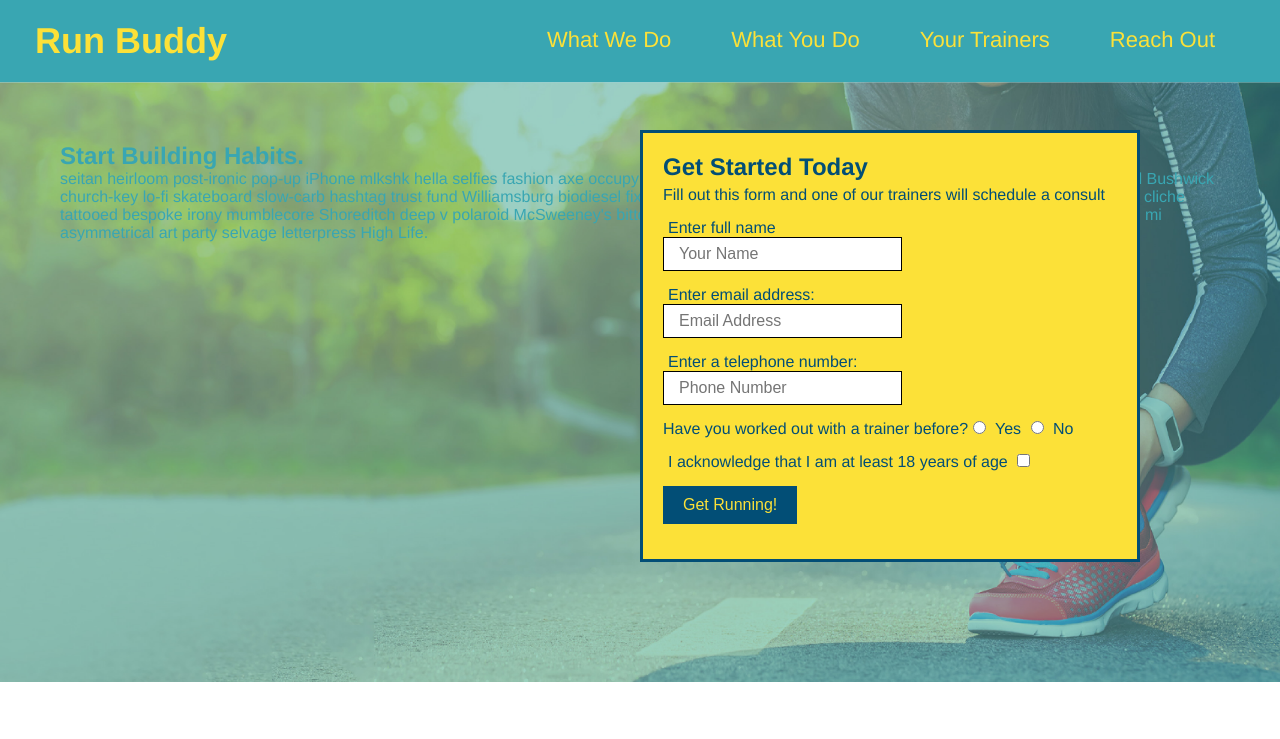
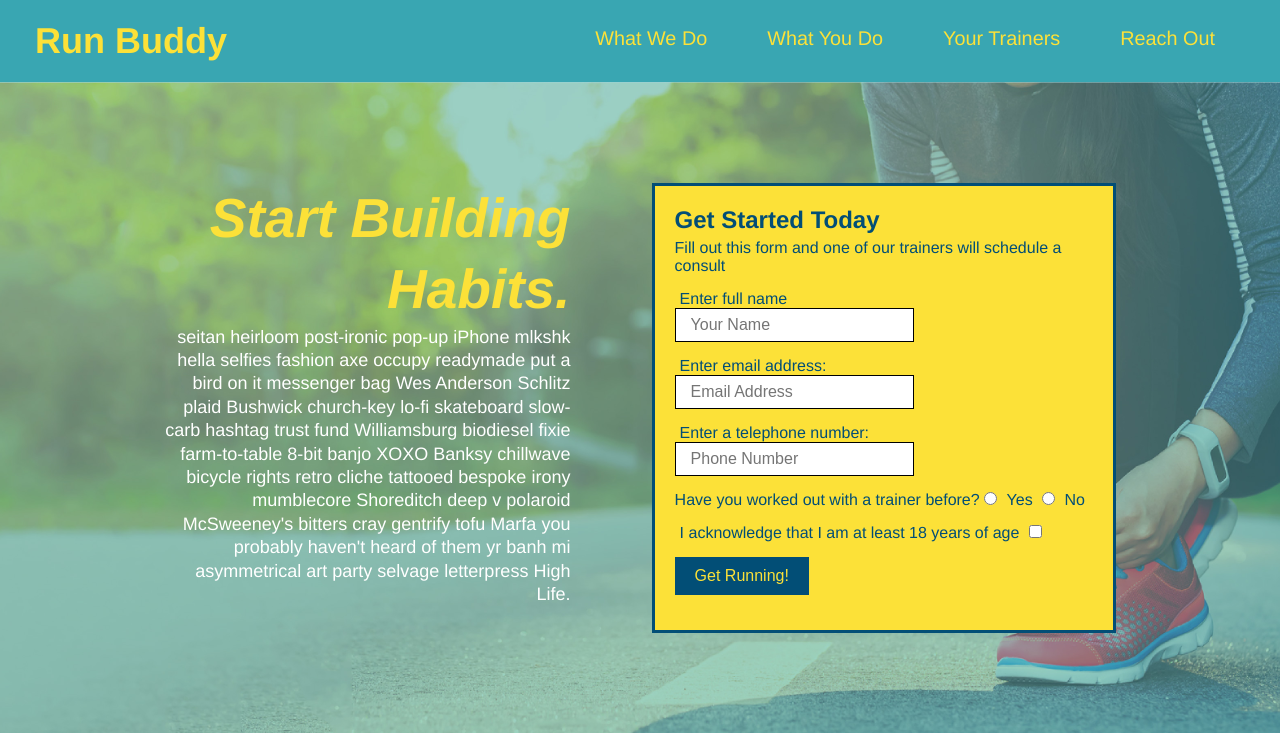
Before and after one commit to AaronCox73/run-buddy2, a plain HTML site: page index.html in a window 1280 px wide. Shown: the top 739 px of the page. Drawn offline with Linux system fonts and the light colour scheme.

Commit message:
add flexbox to the hero

```diff
--- a/assets/css/style2.css
+++ b/assets/css/style2.css
@@ -16,28 +16,35 @@ header nav ul {
   list-style: none;
 }
 
-header nav ul li a {margin: 0 30px; font-weight: lighter; font-size: 22px;}
+header nav ul li a {margin: 0 30px; font-weight: lighter; font-size: 1.55vw;}
 
-footer {background: #fce138; width: 100%;
-padding: 40px 35px; display: block;}
-footer h2 {display: inline; color: #024e74;
+footer {display: flex; background: #fce138; width: 100%;
+padding: 40px 35px; display: block; justify-content: space-between; flex-wrap: wrap;}
+footer h2 {color: #024e74;
 font-size: 30px; margin: 0;}
-footer div { float: right; line-height: 1.5; text-align: right;}
+footer div { line-height: 1.5; text-align: right;}
 footer a { color: #024e76;}
 section {padding: 60px; }
-.hero {background-image: url("./images/hero-bg.jpg"); /* url("https://static.fullstack-bootcamp.com/module-1/hero-bg.jpg");*/ height: 600px;
-background-size: cover; background-position: center; position: relative;}
+.hero {background-image: url("./images/hero-bg.jpg");
+background-size: cover; background-position: center; display: flex; justify-content: center; flex-wrap: wrap;}
  .hero-form
 {background-color: #fce138;
     padding: 20px;
-    width: 500px;
+    width: 40%;
     color: #024e76;
-    position: absolute;
-    bottom: 120px;
-right: 140px;
+    margin: 3.5%;
 border-style: solid;
 border-width: 3px;
 border-color: #024e76;}
+
+.hero-cta {width: 35%;
+text-align: right;
+margin: 3.5%;
+color: #fff;
+font-size: 18px;
+line-height: 1.3;}
+.hero-cta h2 {font-style: italic; font-size: 55px; color: #fce138;}
+
 .hero-form p {margin: 5px 0 15px 0;}
 .hero-form h3 {font-size: 24px; margin: 0;}
 .form-input {border: 1px solid; #024e76; display: block; padding: 7px 15px; font-size: 16px; color:#024e76 width: 100%; margin-bottom: 15px; }
```
